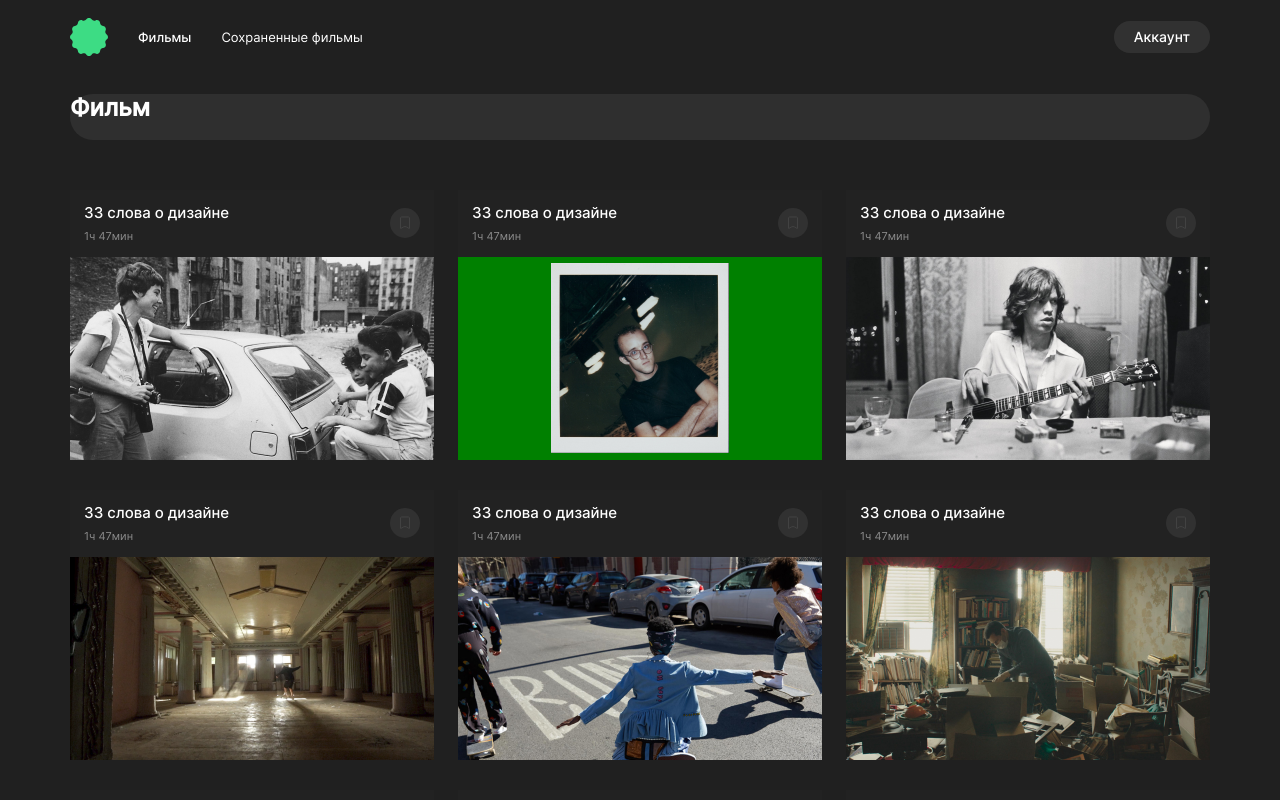
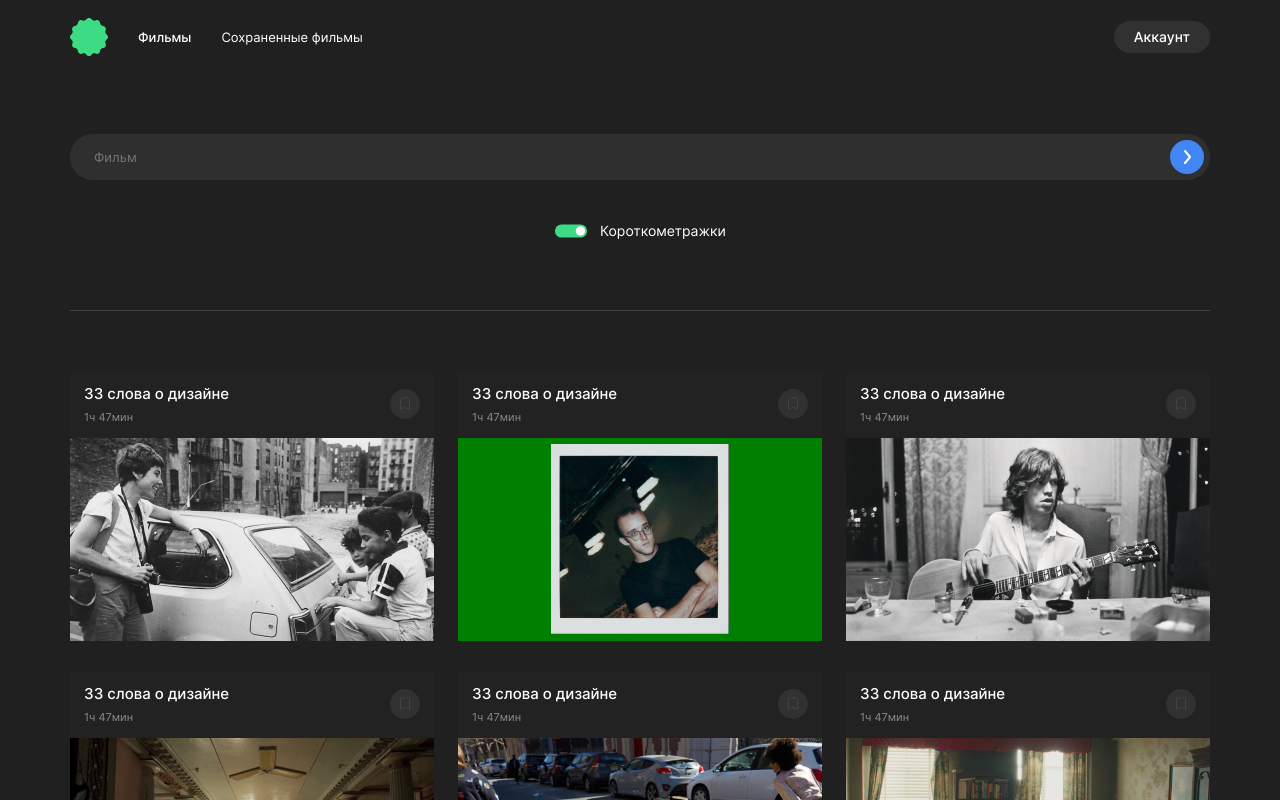
Before and after one commit to TatyanaDudchenko/movies-explorer-frontend, a React (Create React App) app: page /movies in a window 1280 px wide. Shown: the top 800 px of the page. Built offline with nearby package versions, Linux system fonts and the light colour scheme.

Commit message:
feat: доработать компонент формы поиска

```diff
--- a/src/components/SearchForm/SearchForm.css
+++ b/src/components/SearchForm/SearchForm.css
@@ -1,6 +1,69 @@
+.search-form-container {
+    padding-top: 60px;
+    padding-bottom: 70px;
+    border-bottom: 1px solid #424242;
+    margin-bottom: 10px;
+}
+
 .search-form {
     height: 46px;
     min-width: 100%;
     border-radius: 40px;
     background-color: #2F2F2F;
+    display: flex;
+    justify-content: space-between;
+    align-items: center;
+    padding: 14px 6px 14px 22px;
+    box-sizing: border-box;
+    margin-bottom: 42px;
 }
+
+.search-form__input {
+    font-size: 13px;
+    font-weight: 400;
+    color: #8B8B8B;
+    border: none;
+    background-color: initial;
+}
+
+.search-form__button {
+    border: none; /*сброшены заданные браузером границы*/
+    padding: 0; /*сброшены стандартные отступы*/
+    background-repeat: no-repeat;
+    background-size: 100%;
+    background-position: center;
+    background-color: initial;
+    cursor: pointer;
+    transition: 0.6s ease-in-out;
+  }
+
+.search-form__submit-button {
+    width: 34px;
+    height: 34px;
+    background-image: url(../../images/icon-find.svg);
+  }
+
+  .search-form__button:hover {
+    opacity: 0.5;
+  }
+
+  .search-form__toggle-container {
+    display: flex;
+    justify-content: center;
+    align-items: center;
+  }
+
+  .search-form__toggle-icon {
+    width: 34px;
+    height: 14px;
+    background-image: url(../../images/icon-toggle.svg);
+  }
+
+  .search-form__toggle-text {
+    font-size: 14px;
+    line-height: 18px;
+    font-weight: 400;
+    margin-top: 0; /*сброшены стандартные отступы*/
+    margin-bottom: 0; /*сброшены стандартные отступы*/
+    padding-left: 12px;
+  }
--- a/src/components/SearchForm/SearchForm.js
+++ b/src/components/SearchForm/SearchForm.js
@@ -3,9 +3,22 @@ import './SearchForm.css';
 
 function SearchForm() {
     return (
-        <form className='search-form'>
-            <h2>Фильм</h2>
-        </form>
+        <div className='search-form-container'>
+            <form className='search-form'>
+                <input className='search-form__input'
+                    type='text'
+                    name='find'
+                    placeholder='Фильм'
+                    required
+                />
+                <button type='submit' className='search-form__button search-form__submit-button'></button>
+            </form>
+            <div className='search-form__toggle-container'>
+                <button type='switch' className='search-form__button search-form__toggle-icon'></button>
+                <p className='search-form__toggle-text'>Короткометражки</p>
+            </div>
+        </div>
+
     )
 }
 
```
Also changed, not shown: src/images/icon-find.svg (added), src/images/icon-toggle.svg (added).
